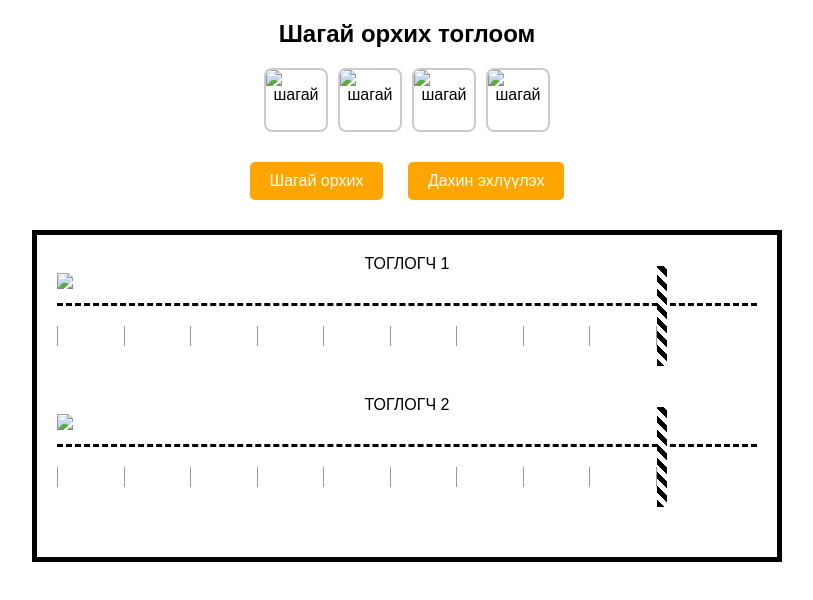
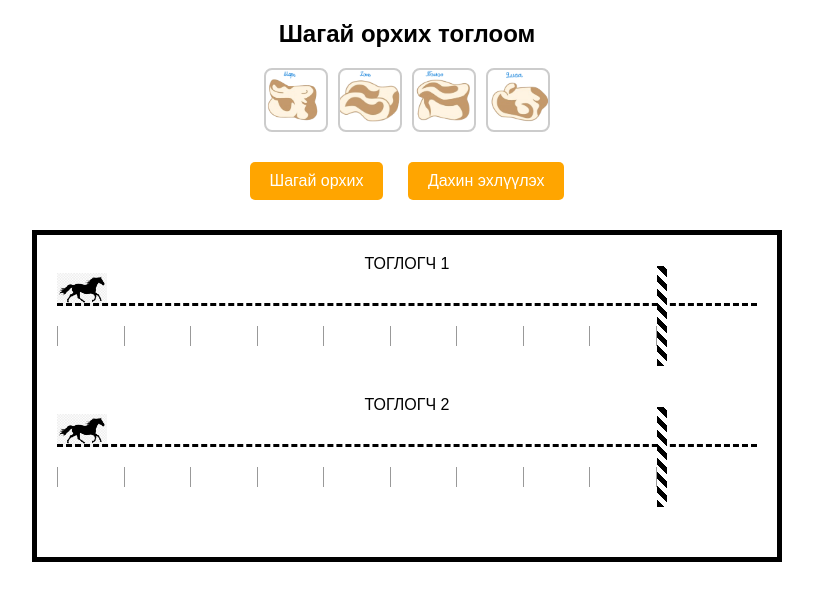
Before and after one commit to kizu0917/hi, a plain HTML site: page index.html in a window 1280 px wide. Both pictures are taken after a click on the button "Дахин эхлүүлэх". Shown: the whole page, without its empty margins (233-1046 px from the left). Drawn offline with Linux system fonts and the light colour scheme.

Commit message:
Update index.html

```diff
--- a/index.html
+++ b/index.html
@@ -108,10 +108,10 @@
 
   <!-- Shagai zurguud -->
   <div class="shagai-row">
-    <img id="s1" class="shagai" src="images/морь.png" alt="шагай">
-    <img id="s2" class="shagai" src="images/хонь.png" alt="шагай">
-    <img id="s3" class="shagai" src="images/тэмээ.png" alt="шагай">
-    <img id="s4" class="shagai" src="images/ямаа.png" alt="шагай">
+    <img id="s1" class="shagai" src="морь.png" alt="шагай">
+    <img id="s2" class="shagai" src="хонь.png" alt="шагай">
+    <img id="s3" class="shagai" src="тэмээ.png" alt="шагай">
+    <img id="s4" class="shagai" src="ямаа.png" alt="шагай">
   </div>
 
   <button onclick="throwShagai()">Шагай орхих</button>
@@ -123,7 +123,7 @@
   <div class="board">
     <div>ТОГЛОГЧ 1</div>
     <div class="player">
-      <img src="images/mori.jpg" class="horse" id="horse1">
+      <img src="mori.jpg" class="horse" id="horse1">
       <div class="track">
         <div class="finish-line"></div>
         <div class="step-marks">
@@ -134,7 +134,7 @@
 
     <div>ТОГЛОГЧ 2</div>
     <div class="player">
-      <img src="images/mori.jpg" class="horse" id="horse2">
+      <img src="mori.jpg" class="horse" id="horse2">
       <div class="track">
         <div class="finish-line"></div>
         <div class="step-marks">
@@ -146,10 +146,10 @@
 
   <script>
     const shagaiImages = [
-      'images/морь.png',
-      'images/хонь.png',
-      'images/тэмээ.png',
-      'images/ямаа.png'
+      'морь.png',
+      'хонь.png',
+      'тэмээ.png',
+      'ямаа.png'
     ];
 
     const defaultShagai = ['морь.png', 'хонь.png', 'тэмээ.png', 'ямаа.png'];
@@ -204,10 +204,10 @@
       document.getElementById("horse2").style.left = "0px";
 
       // anhnii shagai haruulah
-      document.getElementById("s1").src = "images/морь.png";
-      document.getElementById("s2").src = "images/хонь.png";
-      document.getElementById("s3").src = "images/тэмээ.png";
-      document.getElementById("s4").src = "images/ямаа.png";
+      document.getElementById("s1").src = "морь.png";
+      document.getElementById("s2").src = "хонь.png";
+      document.getElementById("s3").src = "тэмээ.png";
+      document.getElementById("s4").src = "ямаа.png";
 
       document.getElementById("winner").textContent = "";
     }
```
